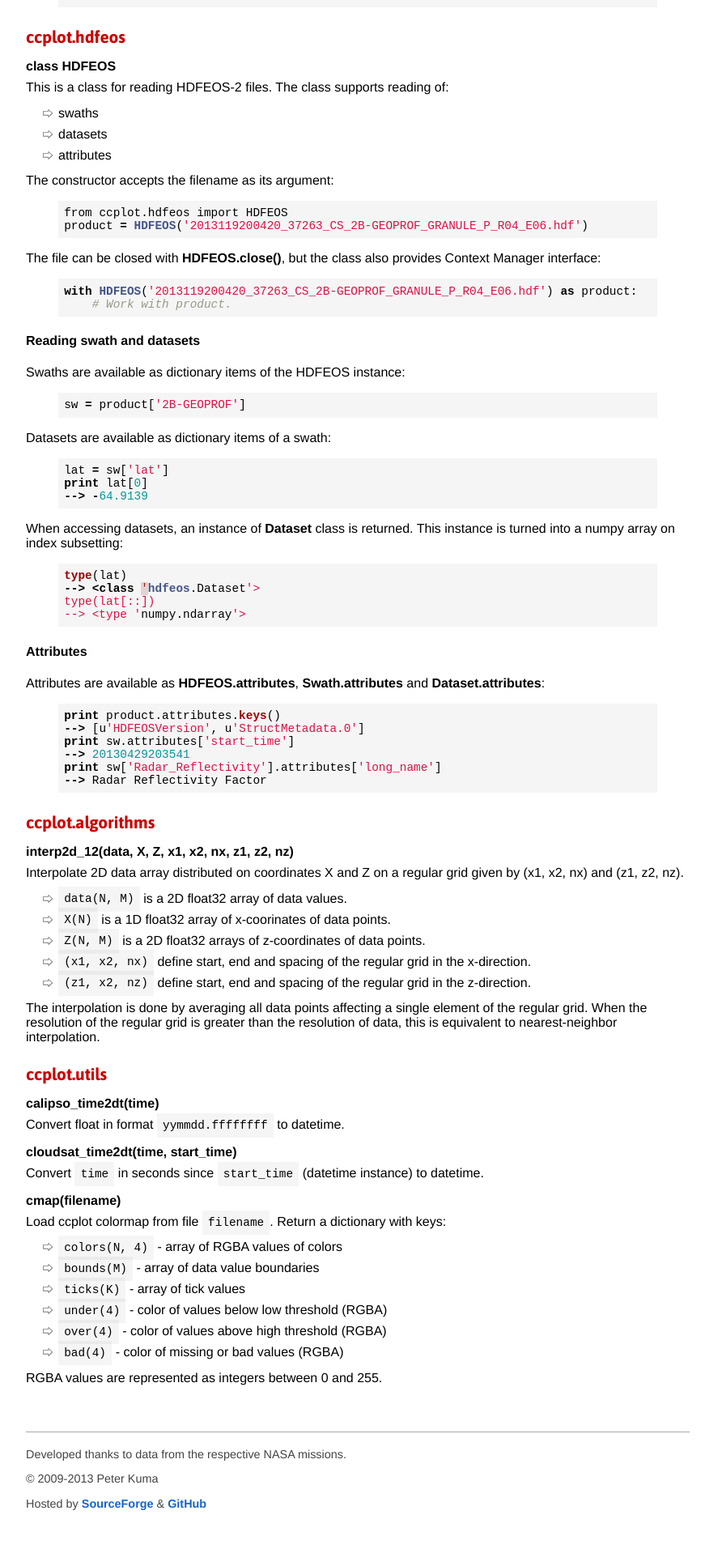
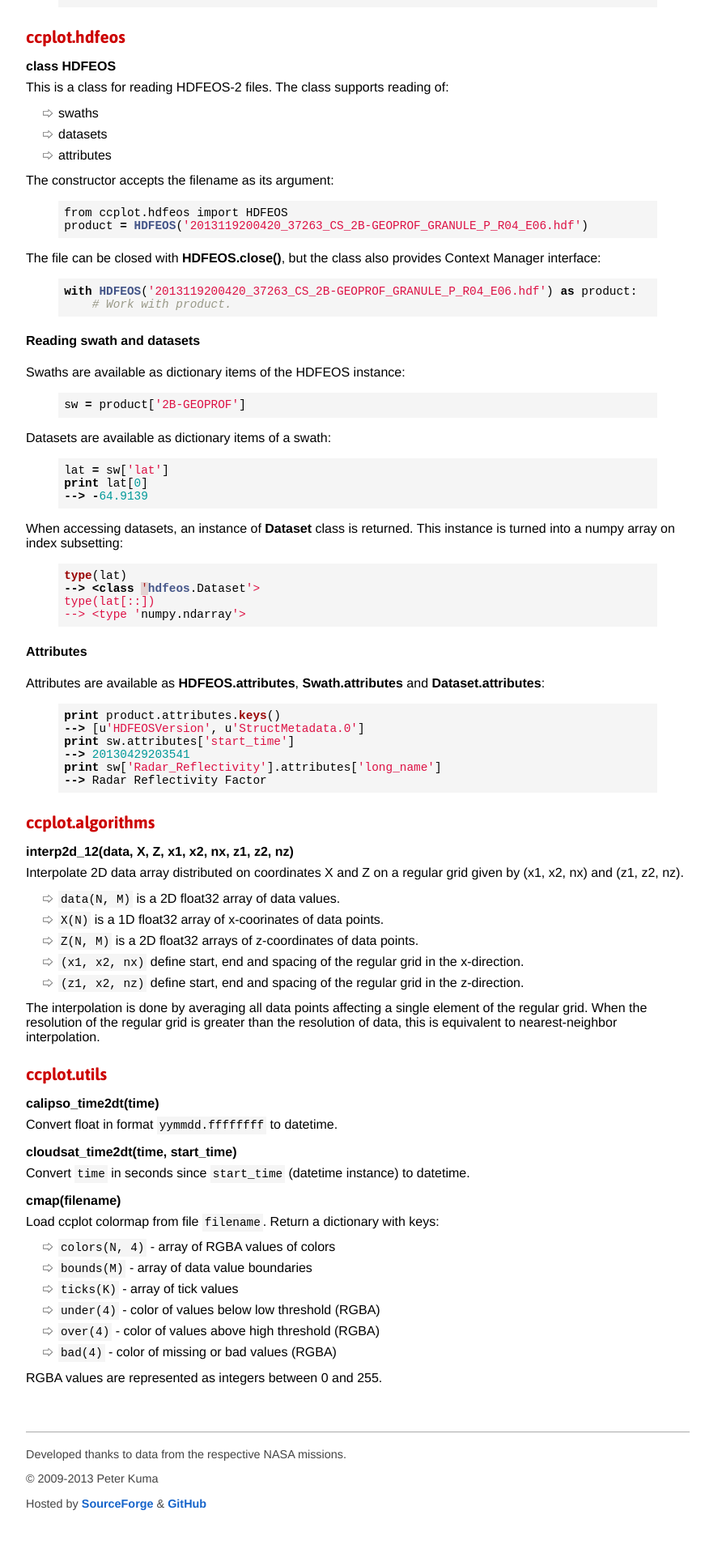
Before and after one commit to peterkuma/ccplot, a Jekyll site: the page built from api/reference/index.md, in a window 1280 px wide. Shown: the part 1471-3389 px from the top of the page at 81% size, without its empty margins (198-1069 px from the left). Built offline with Jekyll 4.4.1, drawn with Linux system fonts in a browser that asks for light colours.

Commit message:
Fix formatting of code blocks

```diff
--- a/css/article.css
+++ b/css/article.css
@@ -85,17 +85,23 @@
     padding: 0;
 }
 
+code,.code {
+    font-family: "Bitstream Vera Sans Mono", monospace;
+    font-size: 90%;
+    background: #f5f5f5;
+    padding: 0.2em;
+}
+
 pre code {
     display: block;
     white-space: pre-wrap;
+    padding: 0.5em;
+    margin: 0.7em 0;
 }
 
-code,.code {
-    font-family: "Bitstream Vera Sans Mono", monospace;
-    font-size: 90%;
+div.code {
     padding: 0.5em;
     margin: 0.7em 0;
-    background: rgba(0,0,0,0.04);
 }
 
 .col1 {
```
